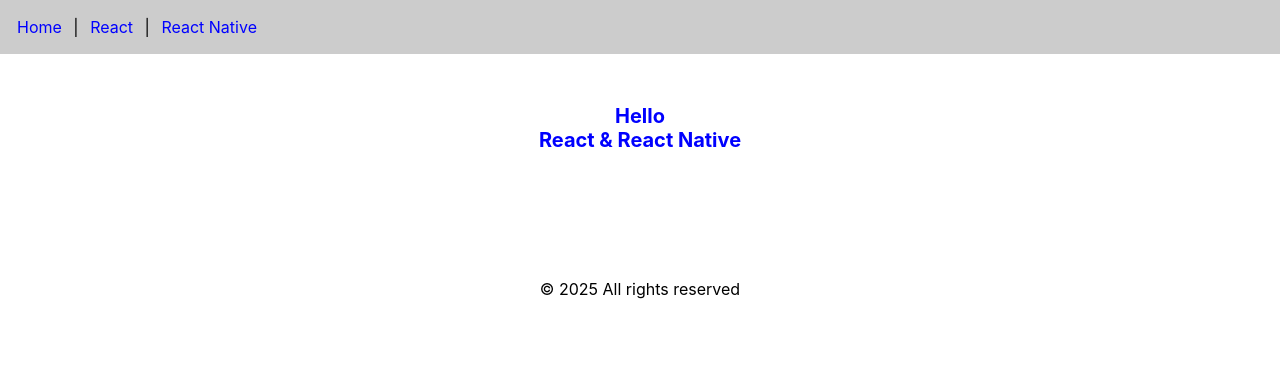
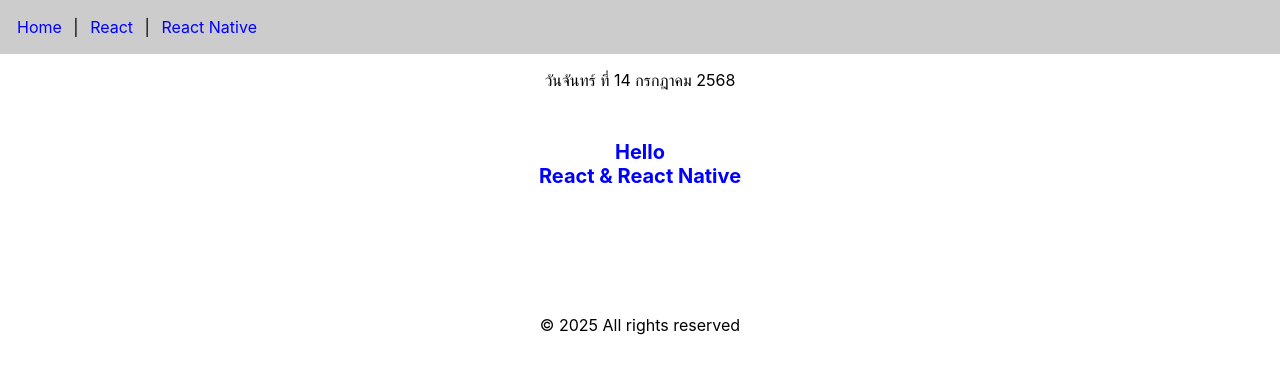
Before and after one commit to SsxnNs/app1, a React (Create React App) app: page / in a window 1280 px wide. Shown: the top 374 px of the page. Built offline with nearby package versions, Linux system fonts and the light colour scheme.

Commit message:
Class Component

```diff
--- a/src/App.js
+++ b/src/App.js
@@ -1,12 +1,13 @@
 import React from 'react';
 import './style.css';
 import { Header, Content, Footer } from './func-components';
+import Calendar from './class-components'
 
 
 function App() {
   const divstyle = {
     color: 'red',
-    backgroundColor: 'powderblue',
+    backgroundColor: 'blue',
     fontSize: 'larger',
     padding: '3px'
   };
@@ -14,6 +15,7 @@
   return (
     <>
       <Header />
+      <p><center><Calendar/></center></p>
       <Content />
       <Footer />
     </>
--- /dev/null
+++ b/src/class-components.js
@@ -0,0 +1,23 @@
+import React, { Component } from 'react';
+
+export default class Calendar extends Component {
+  getDate() {
+    const dayNames = ['อาทิตย์', 'จันทร์', 'อังคาร', 'พุธ', 'พฤหัสบดี', 'ศุกร์', 'เสาร์'];
+    const monthNames = [
+      'มกราคม', 'กุมภาพันธ์', 'มีนาคม', 'เมษายน', 'พฤษภาคม', 'มิถุนายน',
+      'กรกฎาคม', 'สิงหาคม', 'กันยายน', 'ตุลาคม', 'พฤศจิกายน', 'ธันวาคม'
+    ];
+
+    const date = new Date();
+    const weekDay = dayNames[date.getDay()];
+    const day = date.getDate();
+    const month = monthNames[date.getMonth()];
+    const year = date.getFullYear() + 543;
+
+    return `วัน${weekDay} ที่ ${day} ${month} ${year}`;
+  }
+
+  render() {
+    return <div>{this.getDate()}</div>;
+  }
+}
```
